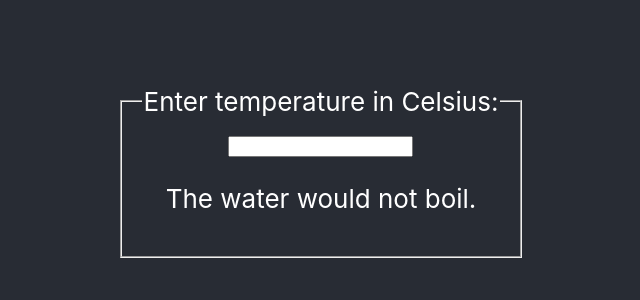
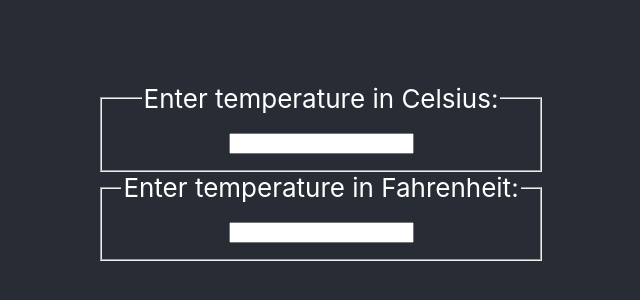
Before and after one commit to francisfuzz/temperature, a React (Create React App) app: page / in a window 1280 px wide. Shown: the part 228-528 px from the top of the page, without its empty margins (319-959 px from the left). Built offline with nearby package versions, Linux system fonts and the light colour scheme.

Commit message:
feat: extract TemperatureInput from Calculator

```diff
--- a/src/components/Calculator.js
+++ b/src/components/Calculator.js
@@ -1,28 +1,13 @@
 import React from 'react'
-import BoilingVerdict from './BoilingVerdict.js'
+import TemperatureInput from './TemperatureInput'
 
 class Calculator extends React.Component {
-  constructor (props) {
-    super(props)
-    this.handleChange = this.handleChange.bind(this)
-    this.state = { temperature: '' }
-  }
-
-  handleChange (e) {
-    this.setState({ temperature: e.target.value })
-  }
-
   render () {
-    const temperature = this.state.temperature
     return (
-      <fieldset>
-        <legend>Enter temperature in Celsius:</legend>
-        <input
-          value={temperature}
-          onChange={this.handleChange}/>
-        <BoilingVerdict
-          celsius={parseFloat(temperature)} />
-      </fieldset>
+      <div>
+      <TemperatureInput scale="c" />
+      <TemperatureInput scale="f" />
+    </div>
     )
   }
 }
--- /dev/null
+++ b/src/components/TemperatureInput.js
@@ -0,0 +1,38 @@
+import PropTypes from 'prop-types'
+import React from 'react'
+
+const scaleNames = {
+  c: 'Celsius',
+  f: 'Fahrenheit'
+}
+
+class TemperatureInput extends React.Component {
+  constructor (props) {
+    super(props)
+    this.handleChange = this.handleChange.bind(this)
+    this.state = { temperature: '' }
+  }
+
+  handleChange (e) {
+    this.setState({ temperature: e.target.value })
+  }
+
+  render () {
+    const temperature = this.state.temperature
+    const scale = this.props.scale
+    return (
+      <fieldset>
+        <legend>Enter temperature in {scaleNames[scale]}:</legend>
+        <input
+          value={temperature}
+          onChange={this.handleChange} />
+      </fieldset>
+    )
+  }
+}
+
+TemperatureInput.propTypes = {
+  scale: PropTypes.string.isRequired
+}
+
+export default TemperatureInput
```
